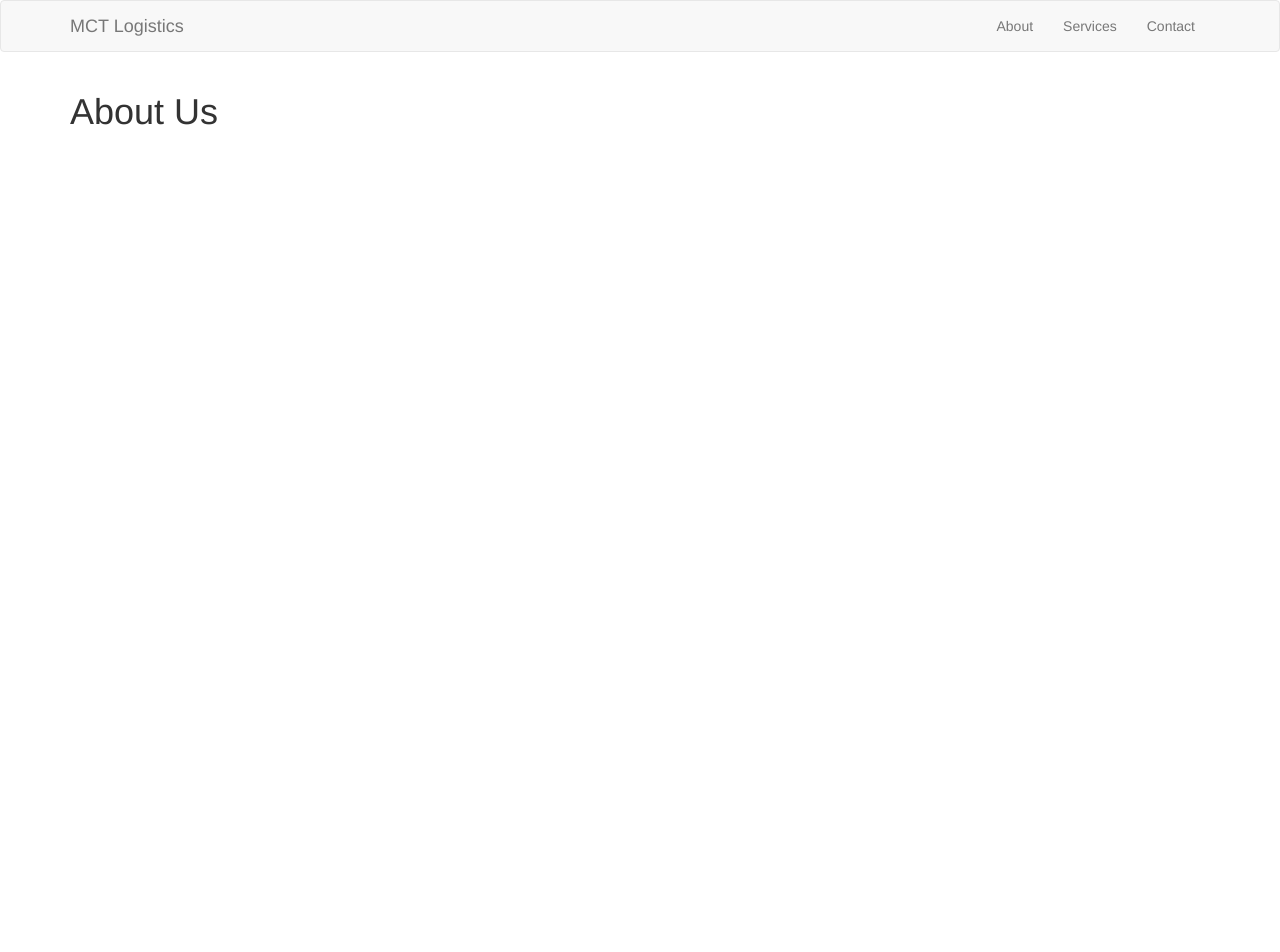
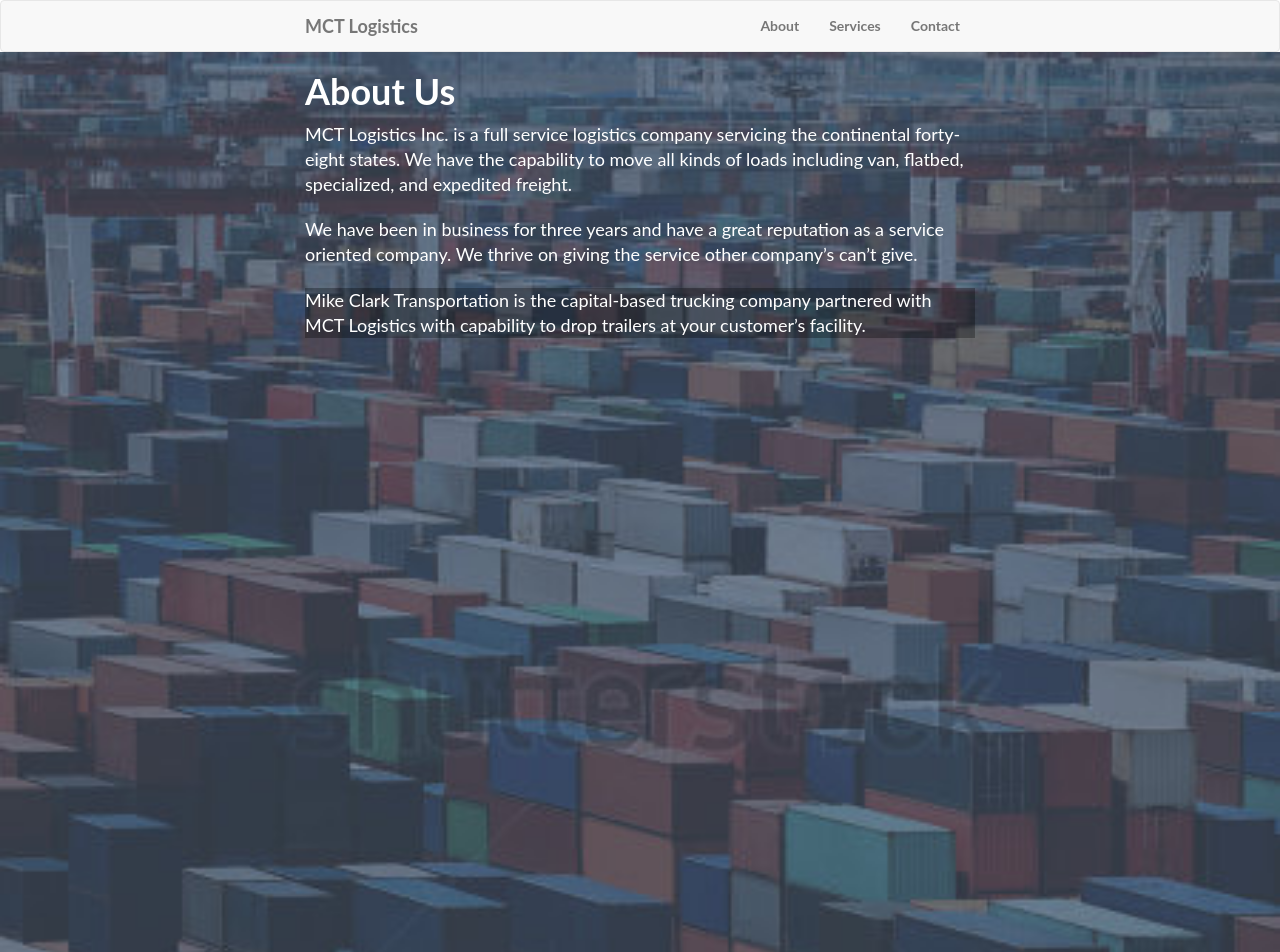
Before and after one commit to cbsm1th/mikeclark, a Jekyll site: the page built from about.md, in a window 1280 px wide. Built offline with Jekyll 4.4.1, drawn with Linux system fonts in a browser that asks for light colours; nearby versions of some CDN libraries; library files that are not in the unit come from our copies; before the commit the page ends 900 px from its top, so only the background shows below that.

Commit message:
about page

```diff
--- a/_includes/footer.html
+++ b/_includes/footer.html
@@ -2,9 +2,9 @@
 
 
     <!-- jQuery Version 1.11.0 -->
-    <script src="js/jquery.js"></script>
+    <script src="/js/jquery.js"></script>
 
     <!-- Bootstrap Core JavaScript -->
-    <script src="js/bootstrap.min.js"></script>
+    <script src="/js/bootstrap.min.js"></script>
          <script src="http://maps.google.com/maps/api/js?sensor=false"></script>
-    <script src="js/script.js"></script>
+    <script src="/js/script.js"></script>
--- a/_includes/head.html
+++ b/_includes/head.html
@@ -5,7 +5,7 @@
     <title>Bootstrap 101 Template</title>
 
     <!-- Bootstrap -->
-    <link href="css/bootstrap.css" rel="stylesheet">
+    <link href="/css/bootstrap.css" rel="stylesheet">
 
     <!-- HTML5 Shim and Respond.js IE8 support of HTML5 elements and media queries -->
     <!-- WARNING: Respond.js doesn't work if you view the page via file:// -->
--- a/_includes/header.html
+++ b/_includes/header.html
@@ -15,7 +15,7 @@
             <div class="collapse navbar-collapse" id="bs-example-navbar-collapse-1">
                 <ul class="nav navbar-nav navbar-right">
                     <li>
-                        <a href="#">About</a>
+                        <a href="/about/">About</a>
                     </li>
                     <li>
                         <a href="#">Services</a>
--- a/about.md
+++ b/about.md
@@ -4,6 +4,18 @@
 permalink: /about/
 ---
 
-<div class="container">
-	<h1>About Us</h1>
+<div class="space-a">
+	<div class="container">
+		<div class="row">
+			<div class="col-md-12">
+				<h1>About Us</h1>
+				<p class="lead">MCT Logistics Inc. is a full service logistics company servicing the continental forty-eight states. We have the capability to move all kinds of loads including van, flatbed, specialized, and expedited freight.</p>
+
+				<p class="lead">We have been in business for three years and have a great reputation as a service oriented company. We thrive on giving the service other company’s can’t give.</p>
+
+				<p class="lead" id="mct">Mike Clark Transportation is the capital-based trucking company partnered with MCT Logistics with capability to drop trailers at your customer’s facility.</p>
+			</div>
+		</div>
+	</div>
 </div>
+<div>
--- a/dev/less/parts/layout.less
+++ b/dev/less/parts/layout.less
@@ -6,7 +6,7 @@
 
 
 .container{
-    max-width: 900px;
+    max-width: 700px;
 }
 body,
 h1,
--- a/dev/less/parts/map.less
+++ b/dev/less/parts/map.less
@@ -1,5 +1,5 @@
 #location{
-    height: 650px;
+    height: 550px;
     background-color: black;
     color: white;
 }
--- a/index.html
+++ b/index.html
@@ -35,7 +35,7 @@
     <div id="location">
         <div id="map-container" class="col-md-6"></div>
         <div class="container">
-            <h1>Our location:</h1>
+            <br />
             <p class="lead">We are located at 4137 JFK Blvd in North Little Rock, AR.</p>
 
         </div>
```
Also changed, not shown: dev/less/styles.less (+11 -0 lines), css/bootstrap.css, img/boxes.jpg (added).
